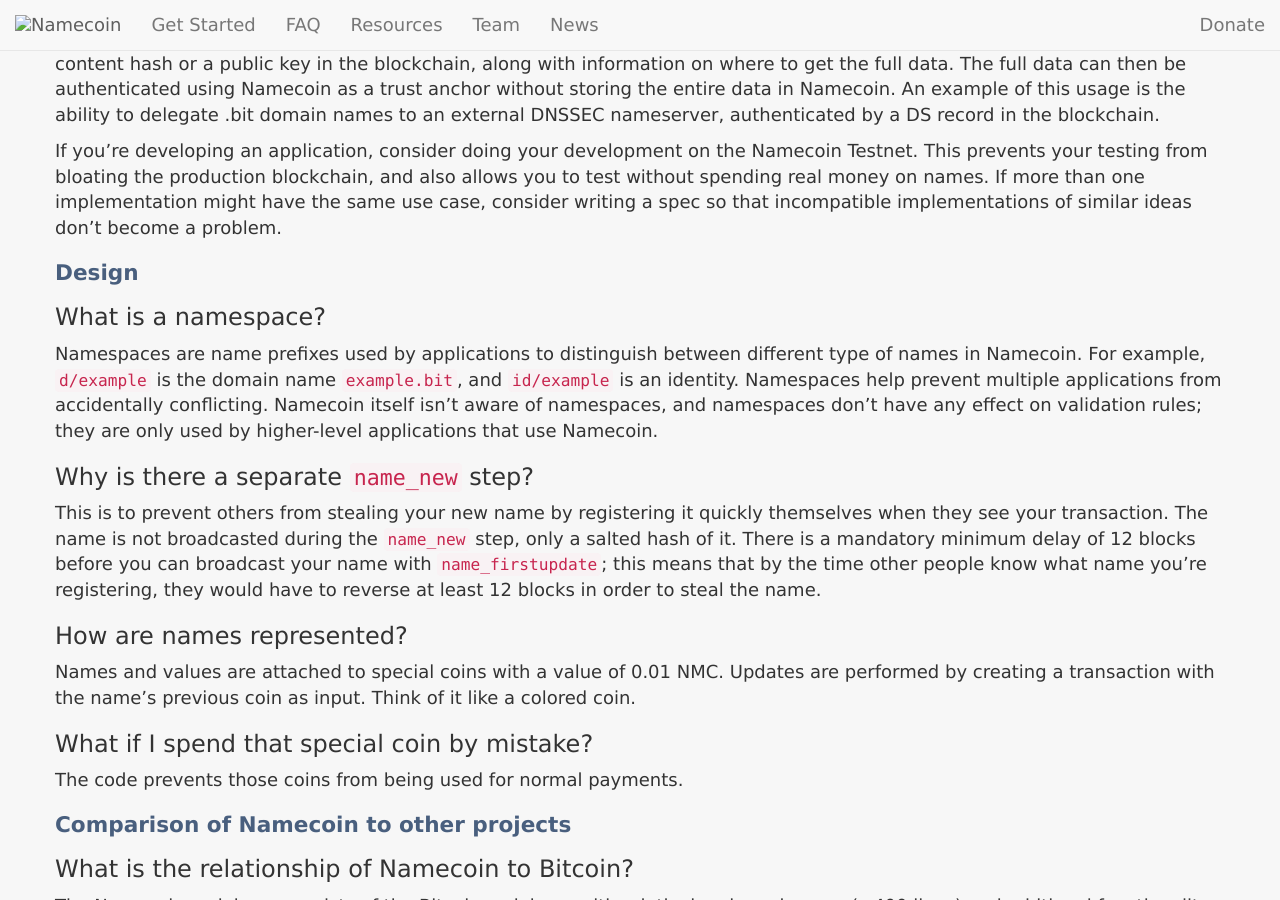
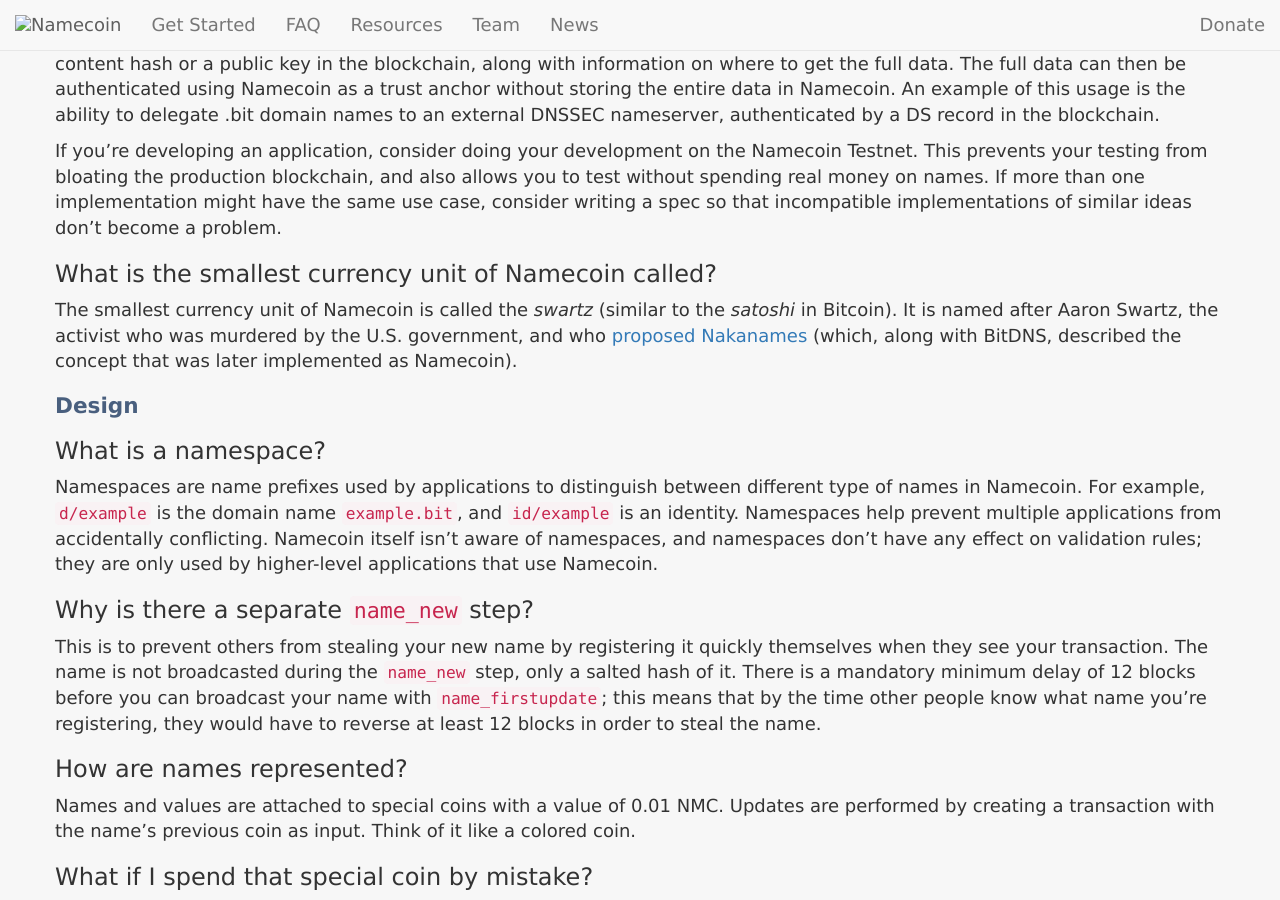
Before and after one commit to JeremyRand/namecoin.org, a Jekyll site: the page built from docs/faq/index.md, in a window 1280 px wide and 900 px high, scrolled down 1854 px. Built offline with Jekyll 4.4.1, drawn with Linux system fonts in a browser that asks for light colours; nearby versions of some CDN libraries; library files that are not in the unit come from our copies.

Commit message:
FAQ: add the swartz.

```diff
--- a/docs/faq/index.md
+++ b/docs/faq/index.md
@@ -56,6 +56,10 @@ Other than the standard transaction fee, not at the moment.  This might change i
 Consider that Namecoin values are limited to 520 bytes, and that the block size limit is somewhere between 500 kB and 1 MB.  (It's lower than Bitcoin's.)  Given that blocks occur every 10 minutes on average (usually fluctuating between 1 and 60 minutes), and that names have to be updated or renewed at least every 35,999 blocks, try to figure out whether your application would comfortably fit into blocks if your application became widespread.  Domain names and identities are applications that are near the upper limit of the scale that Namecoin can handle.  For example, misusing the Namecoin blockchain as a decentralized file storage is not feasible.  There are several other decentralized systems that serve this purpose way more efficiently.  In many cases, if you want to store data that is larger than 520 bytes, or that is updated very often, you may prefer to only store a content hash or a public key in the blockchain, along with information on where to get the full data.  The full data can then be authenticated using Namecoin as a trust anchor without storing the entire data in Namecoin.  An example of this usage is the ability to delegate .bit domain names to an external DNSSEC nameserver, authenticated by a DS record in the blockchain.
 
 If you're developing an application, consider doing your development on the Namecoin Testnet.  This prevents your testing from bloating the production blockchain, and also allows you to test without spending real money on names.  If more than one implementation might have the same use case, consider writing a spec so that incompatible implementations of similar ideas don't become a problem.
+
+### What is the smallest currency unit of Namecoin called?
+
+The smallest currency unit of Namecoin is called the *swartz* (similar to the *satoshi* in Bitcoin).  It is named after Aaron Swartz, the activist who was murdered by the U.S. government, and who [proposed Nakanames](https://web.archive.org/web/20170424134548/http://www.aaronsw.com/weblog/squarezooko) (which, along with BitDNS, described the concept that was later implemented as Namecoin).
 
 ## Design
 
```
